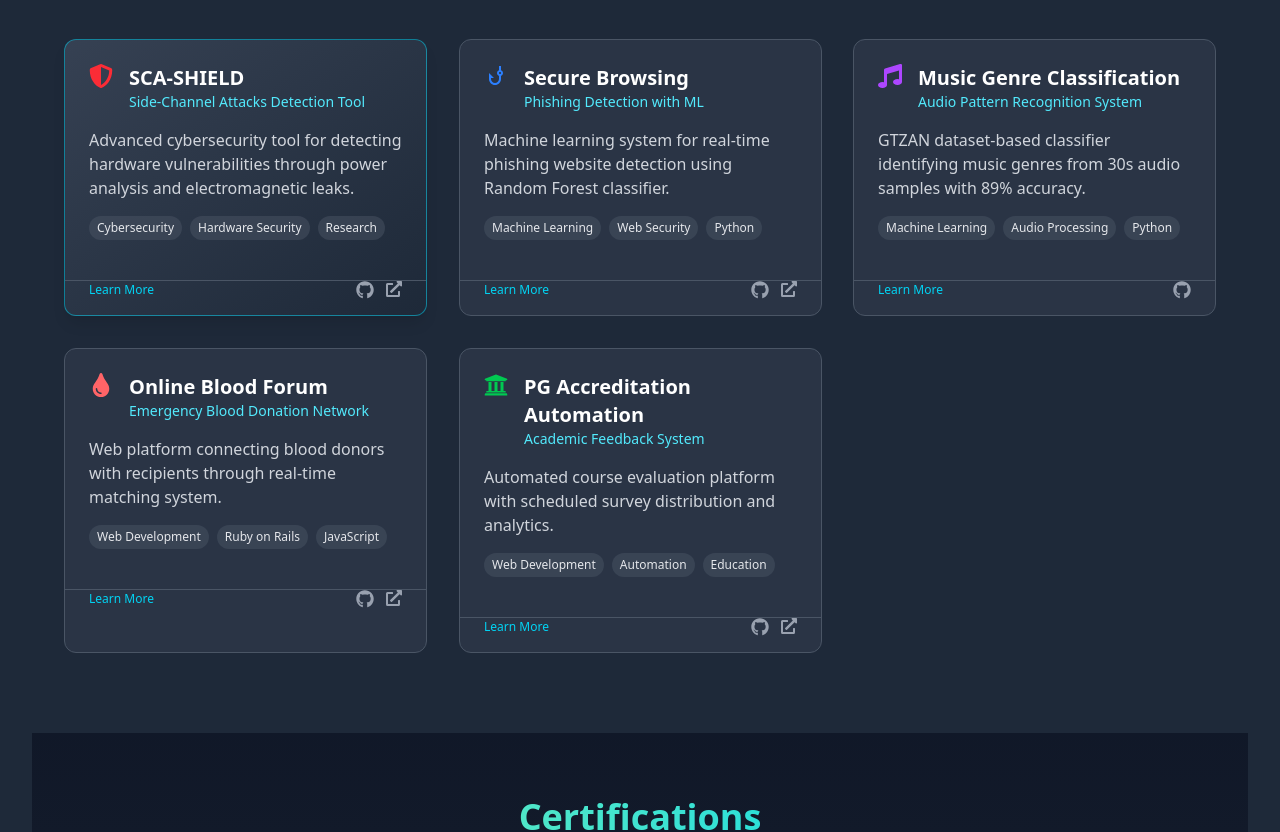
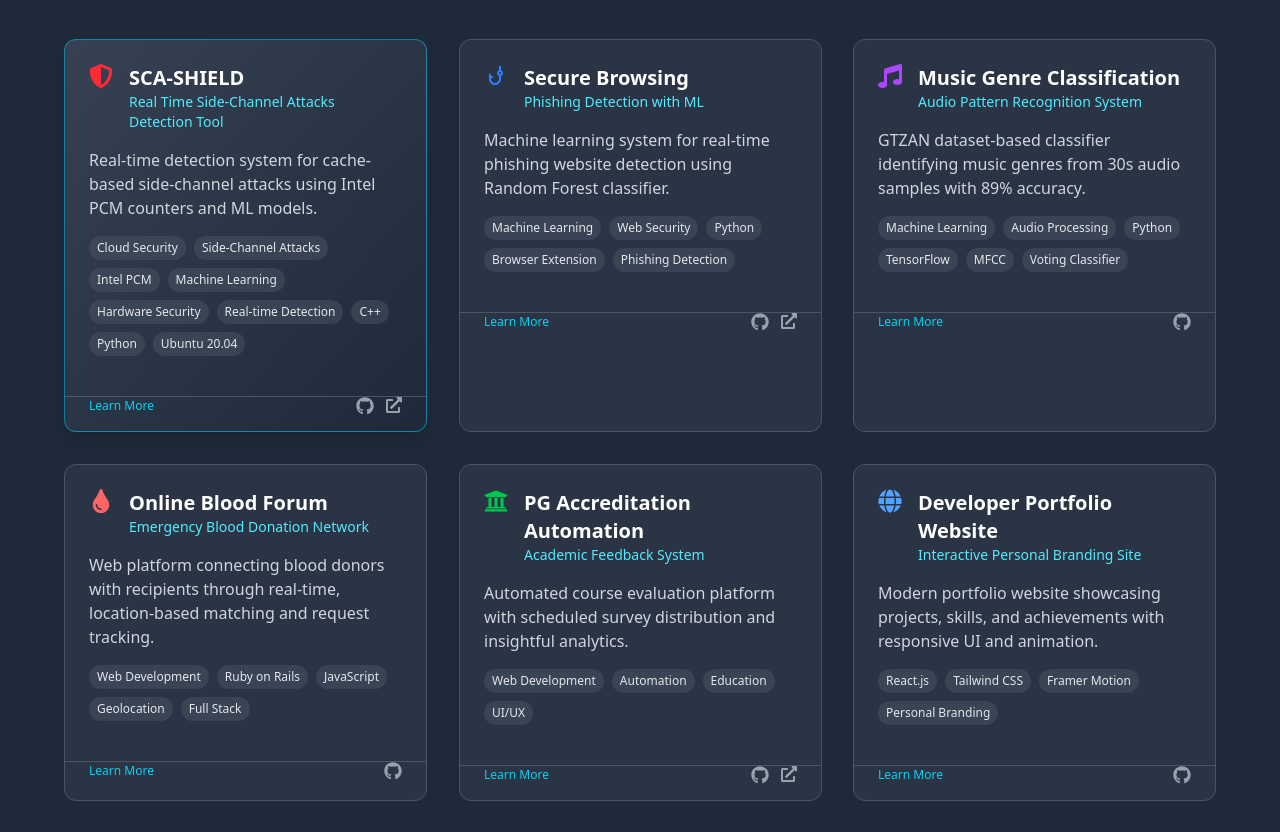
Before and after one commit to sbavis20/my-portfolio-app, a React (Vite) app: page / in a window 1280 px wide. Shown: the part 6580-7412 px from the top of the page. Built offline with nearby package versions, Linux system fonts and the light colour scheme.

Commit message:
Projects section updated with real data

```diff
--- a/src/components/Projects.jsx
+++ b/src/components/Projects.jsx
@@ -1,6 +1,6 @@
 import React, { useState } from 'react';
 import { motion } from 'framer-motion';
-import { FaGithub, FaExternalLinkAlt, FaShieldAlt, FaMusic, FaTint, FaUniversity } from 'react-icons/fa';
+import { FaGithub, FaExternalLinkAlt, FaShieldAlt, FaMusic, FaTint, FaUniversity,FaGlobe } from 'react-icons/fa';
 import { MdPhishing } from "react-icons/md";
 import Tilt from 'react-parallax-tilt';
 import Tooltip from '@mui/material/Tooltip';
@@ -12,30 +12,67 @@ const Projects = () => {
    {
         id: 1,
         title: "SCA-SHIELD",
-      subtitle: "Side-Channel Attacks Detection Tool",
-      description: "Advanced cybersecurity tool for detecting hardware vulnerabilities through power analysis and electromagnetic leaks.",
-      longDescription: "Developed during MTech research, SCA-SHIELD implements novel algorithms to detect side-channel vulnerabilities in cryptographic hardware with 94.7% accuracy. The tool analyzes power consumption patterns and electromagnetic emissions to identify potential attack vectors.",
-      tags: ["Cybersecurity", "Hardware Security", "Research"],
+        subtitle: "Real Time Side-Channel Attacks Detection Tool",
+        description: "Real-time detection system for cache-based side-channel attacks using Intel PCM counters and ML models.",
+        longDescription: "SCA-SHIELD is a Cloud Security research tool developed during MTech that detects cache and timing side-channel attacks in real-time. It leverages variations in CPU performance counters (via Intel PCM) during attacks like Flush+Reload, Prime+Probe, Spectre, and Meltdown. Using decision trees for feature filtering and SVMs for classification, the system achieves over 94.7% detection accuracy. The tool introduces novel detection metrics and is tested across both virtualized and bare-metal environments. Built on Ubuntu 20.04, it integrates low-level C++ modules for counter access and Python for machine learning pipelines. The framework addresses key issues like low detection accuracy, high latency, and poor threat modeling in existing solutions.",
+        tags: [
+          "Cloud Security", "Side-Channel Attacks", "Intel PCM", "Machine Learning",
+          "Hardware Security", "Real-time Detection", "C++", "Python", "Ubuntu 20.04"
+        ],
         category: "cybersecurity",
         icon: <FaShieldAlt className="text-red-500" size={24} />,
         links: {
-        github: "#",
+          github: "🔒 Due to publication restrictions, source code is not public yet.",
           demo: "#"
         },
+        metadata: {
+          language: ["C++", "Python"],
+          os: "Ubuntu 20.04 LTS",
+          tools: ["Intel PCM", "SVM", "Decision Trees","Random Forrest Trees"],
+          environment: ["Virtualized Systems", "Single OS", "Bare-Metal Machines"]
+        },
+                  contributionOrFindings: {
+            summary: "This research presents a real-time, machine learning–based system for detecting cache-based side-channel attacks in both virtualized and bare-metal environments using Intel PCM counters.",
+            highlights: [
+              "Detects advanced attacks like Flush+Reload, Prime+Probe, Flush+Flush, Spectre, and Meltdown.",
+              "Achieves high detection accuracy (94.7%) with minimal performance overhead.",
+              "Introduces a novel evaluation metric for benchmarking side-channel detection systems.",
+              "Proves real-time detection is viable in High-Performance Computing (HPC) and cloud environments.",
+              "Lays groundwork for detecting stealthier, evasive attacks in future research."
+            ]
+      }
+,
       featured: true
     },
+
       {
           id: 2,
             title: "Secure Browsing",
             subtitle: "Phishing Detection with ML",
             description: "Machine learning system for real-time phishing website detection using Random Forest classifier.",
-      longDescription: "Implemented during BTech, this system improves upon traditional blacklisting with parallel detection mechanisms. Our Random Forest model achieved 96.2% precision in identifying phishing attempts by analyzing 27 website features.",
-      tags: ["Machine Learning", "Web Security", "Python"],
+            longDescription: "Implemented during BTech, this system improves upon traditional blacklisting with parallel detection mechanisms. Our Random Forest model achieved 96.2% precision in identifying phishing attempts by analyzing 27 website features. A Firefox and Chrome browser extension was developed that uses both static and dynamic analysis techniques to classify malicious websites based on URL structure, SSL certificate, and HTML patterns in real time.",
+            tags: ["Machine Learning", "Web Security", "Python", "Browser Extension", "Phishing Detection"],
             category: "ml-ai",
             icon: <MdPhishing className="text-blue-500" size={24} />,
             links: {
-        github: "#",
+              github: "🔒 Not publicly available due to publication restrictions.",
               paper: "#"
+            },
+            metadata: {
+              language: ["Python"],
+              os: ["Windows 10", "Ubuntu"],
+              browser: ["Firefox", "Chrome"],
+              tools: ["Random Forest", "Browser Extension APIs", "Scikit-learn"]
+            },
+            contributionOrFindings: {
+              summary: "This project focuses on detecting phishing websites in real-time using an intelligent browser extension backed by machine learning.",
+              highlights: [
+                "Developed a Firefox/Chrome extension that blocks phishing sites dynamically.",
+                "Achieved 96.2% precision using a Random Forest model trained on 27 web features.",
+                "Introduced hybrid detection using both static and dynamic feature analysis.",
+                "Enhanced detection speed and accuracy through parallel scanning.",
+                "Offers improved performance over traditional blacklist-based solutions."
+              ]
             }
           },
               {
@@ -43,42 +80,110 @@ const Projects = () => {
                 title: "Music Genre Classification",
                 subtitle: "Audio Pattern Recognition System",
                 description: "GTZAN dataset-based classifier identifying music genres from 30s audio samples with 89% accuracy.",
-      longDescription: "Implemented various feature extraction techniques (MFCC, Spectral Contrast) and trained multiple models (CNN, SVM) on the benchmark GTZAN dataset.",
-      tags: ["Machine Learning", "Audio Processing", "Python"],
+                longDescription: "This project implements a machine learning pipeline for music genre classification using 30-second audio samples from the GTZAN dataset. Various audio features such as MFCC, Chroma, and Spectral Contrast were extracted, followed by dimensionality reduction using PCA. A hybrid voting classifier combining CNN and SVM models achieved 89% accuracy. The system supports audio visualization and allows genre prediction for new input samples.",
+                tags: ["Machine Learning", "Audio Processing", "Python", "TensorFlow", "MFCC", "Voting Classifier"],
                 category: "ml-ai",
                 icon: <FaMusic className="text-purple-500" size={24} />,
                 links: {
-        github: "#"
+                  github: "https://github.com/sbavis20/Music-Genre-Classfication",
+                  dataset: "https://www.kaggle.com/andradaolteanu/gtzan-dataset-music-genre-classification"
+                },
+                metadata: {
+                  language: ["Python"],
+                  libraries: ["math", "os", "librosa", "json", "numpy", "tensorflow", "contextlib", "sklearn"],
+                  dataset: "GTZAN",
+                  framework: ["TensorFlow", "scikit-learn"]
+                },
+                contributionOrFindings: {
+                  summary: "Developed a robust audio classification pipeline using feature-rich data and hybrid model techniques.",
+                  highlights: [
+                    "Explored and visualized GTZAN dataset to assess genre separability.",
+                    "Extracted key audio features including MFCC and Spectral Contrast using Librosa.",
+                    "Applied PCA for dimensionality reduction and feature enhancement.",
+                    "Implemented a hybrid voting classifier combining CNN and SVM models.",
+                    "Achieved 89% accuracy in predicting 10 music genres.",
+                    "Enabled real-time prediction and visualization on new audio inputs."
+                  ]
                 }
               },
                 {
                   id: 4,
                   title: "Online Blood Forum",
                   subtitle: "Emergency Blood Donation Network",
-      description: "Web platform connecting blood donors with recipients through real-time matching system.",
-      longDescription: "Full-stack application built with Ruby on Rails and JavaScript featuring geolocation-based donor matching and appointment scheduling.",
-      tags: ["Web Development", "Ruby on Rails", "JavaScript"],
+                  description: "Web platform connecting blood donors with recipients through real-time, location-based matching and request tracking.",
+                  longDescription: "Developed a full-stack emergency blood donation platform using Ruby on Rails and JavaScript. The system allows users to register as donors or recipients, integrates geolocation APIs for nearby donor discovery, and provides real-time status updates. Features include blood type filtering, secure user authentication, appointment scheduling, and automated notifications via email. The platform aims to reduce search time and streamline the donation process during medical emergencies.",
+                  tags: ["Web Development", "Ruby on Rails", "JavaScript", "Geolocation", "Full Stack"],
                   category: "web-dev",
                   icon: <FaTint className="text-red-400" size={24} />,
                   links: {
-        github: "#",
-        demo: "#"
+                    github: "https://github.com/sbavis20/online-blood-forum"
+                  },
+                  metadata: {
+                    frontend: ["JavaScript", "HTML", "CSS"],
+                    backend: ["Ruby on Rails"],
+                    features: ["Geolocation API", "Authentication", "Notification System", "Search Filtering"]
+                  },
+                  contributionOrFindings: {
+                    summary: "Built a complete donation-request system to assist emergency medical needs with faster response times.",
+                    highlights: [
+                      "Integrated geolocation to match donors with nearby recipients.",
+                      "Implemented secure user authentication and role-based access.",
+                      "Built appointment scheduling and confirmation system.",
+                      "Added email notification system to alert matching users.",
+                      "Designed intuitive UI for ease of use in critical scenarios."
+                    ]
                   }
                 },
 {
   id: 5,
   title: "PG Accreditation Automation",
   subtitle: "Academic Feedback System",
-      description: "Automated course evaluation platform with scheduled survey distribution and analytics.",
-      longDescription: "Developed to streamline the accreditation process, this system automates survey lifecycle management and provides detailed analytics dashboards.",
-      tags: ["Web Development", "Automation", "Education"],
+  description: "Automated course evaluation platform with scheduled survey distribution and insightful analytics.",
+  longDescription: "This web-based system was developed to assist educational institutions in automating their postgraduate course feedback collection for accreditation. It handles the complete lifecycle of course exit surveys—from dynamic form creation and scheduled email reminders to result analysis and report generation. My key contributions included major UI/UX enhancements to ensure an intuitive experience for faculty and students, along with implementing new features like role-based dashboards, real-time submission tracking, and improved data visualization through interactive charts.",
+  tags: ["Web Development", "Automation", "Education", "UI/UX"],
   category: "web-dev",
   icon: <FaUniversity className="text-green-500" size={24} />,
   links: {
-        github: "#",
+    github: "https://github.com/sbavis20/PG-Accreditation-Automation",
     demo: "#"
+  },
+        contributionOrFindings: {
+          summary: "Enhanced user experience and functionality to support institutional course accreditation processes.",
+          highlights: [
+            "Redesigned UI for better usability and responsiveness across devices.",
+            "Implemented role-specific dashboards for Admin, Faculty, and Students.",
+            "Added real-time tracking of survey submissions.",
+            "Integrated graphical analytics for response trends and feedback insights.",
+            "Simplified survey generation and schedule configuration."
+          ]
+        }
+      },
+          {
+      id: 6,
+      title: "Developer Portfolio Website",
+      subtitle: "Interactive Personal Branding Site",
+      description: "Modern portfolio website showcasing projects, skills, and achievements with responsive UI and animation.",
+      longDescription: "This portfolio site was designed and developed to present my technical background, project experience, and domain expertise in cybersecurity and machine learning. Built using React.js with Tailwind CSS, Framer Motion, and dynamic components, it highlights my work in an interactive and accessible format. The site features animated transitions, a modular project showcase, skill matrix, and a contact form integrated with Formspree. It also adapts seamlessly to various screen sizes and provides performance optimizations for faster loading and SEO.",
+      tags: ["React.js", "Tailwind CSS", "Framer Motion", "Personal Branding"],
+      category: "web-dev",
+      icon: <FaGlobe className="text-blue-400" size={24} />,
+      links: {
+        github: "https://github.com/sbavis20/my-portfolio-app",
+        live: "https://your-portfolio-url.com" // (replace with your live site link if available)
+      },
+      contributionOrFindings: {
+        summary: "Created a fully responsive, animated portfolio to showcase my expertise.",
+        highlights: [
+          "Designed custom UI using Tailwind CSS and modern layout principles.",
+          "Implemented dynamic project section with category filters and icons.",
+          "Used Framer Motion for smooth animations and user engagement.",
+          "Optimized for mobile devices and improved page speed metrics.",
+          "Integrated contact form and social profiles for easy outreach."
+        ]
       }
     }
+
+
   ];
 
   const filteredProjects = activeTab === 'all'
```
Lines whose indentation alone changed are shown as unchanged.
